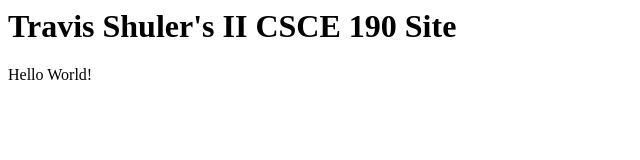
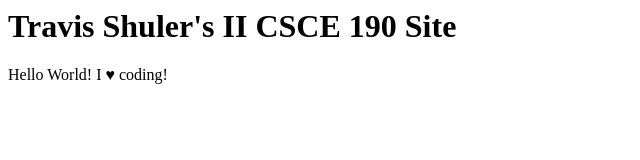
Before and after one commit to Travisandre/Travisandre.github.io, a plain HTML site: page index.html in a window 1280 px wide. Shown: the full height of the page, 0-640 px from the left. Drawn offline with Linux system fonts and the light colour scheme.

Commit message:
Add files via upload

```diff
--- a/index.html
+++ b/index.html
@@ -5,7 +5,7 @@
     </head>
     <body>
         <h1>Travis Shuler's II CSCE 190 Site</h1>
-        <p>Hello World!</p>
+        <p>Hello World! I &hearts; coding!</p>
     </body>
 </html>
 </DOCTYPE>
```
